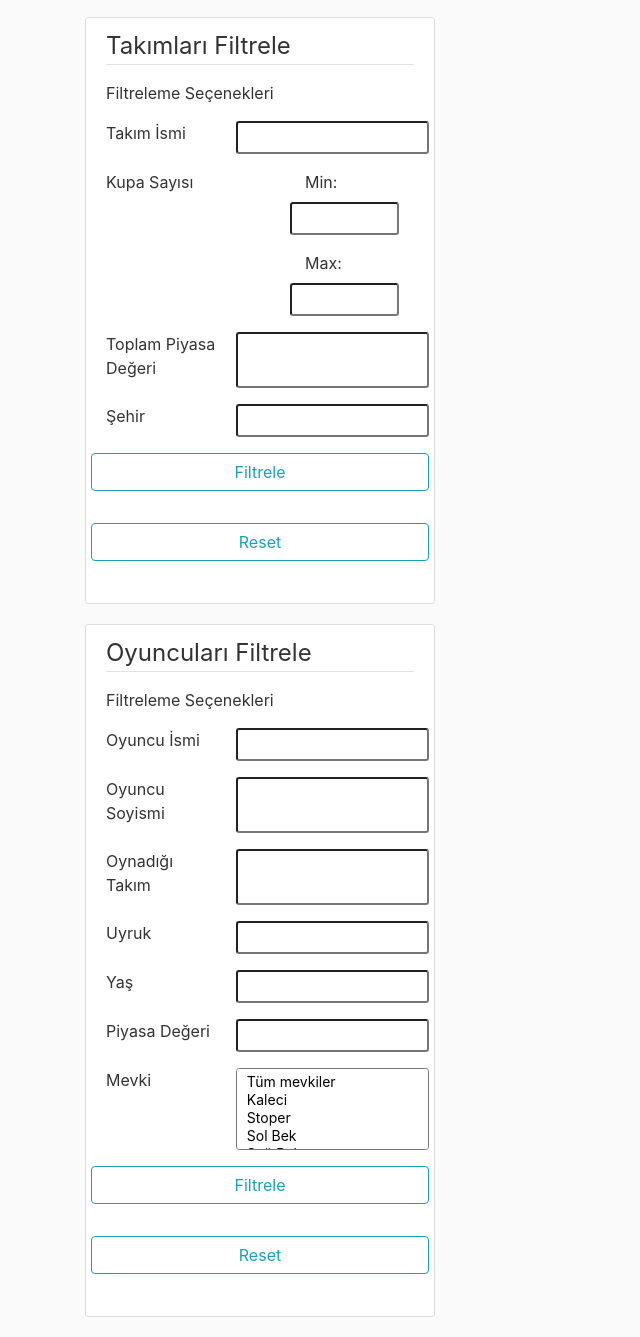
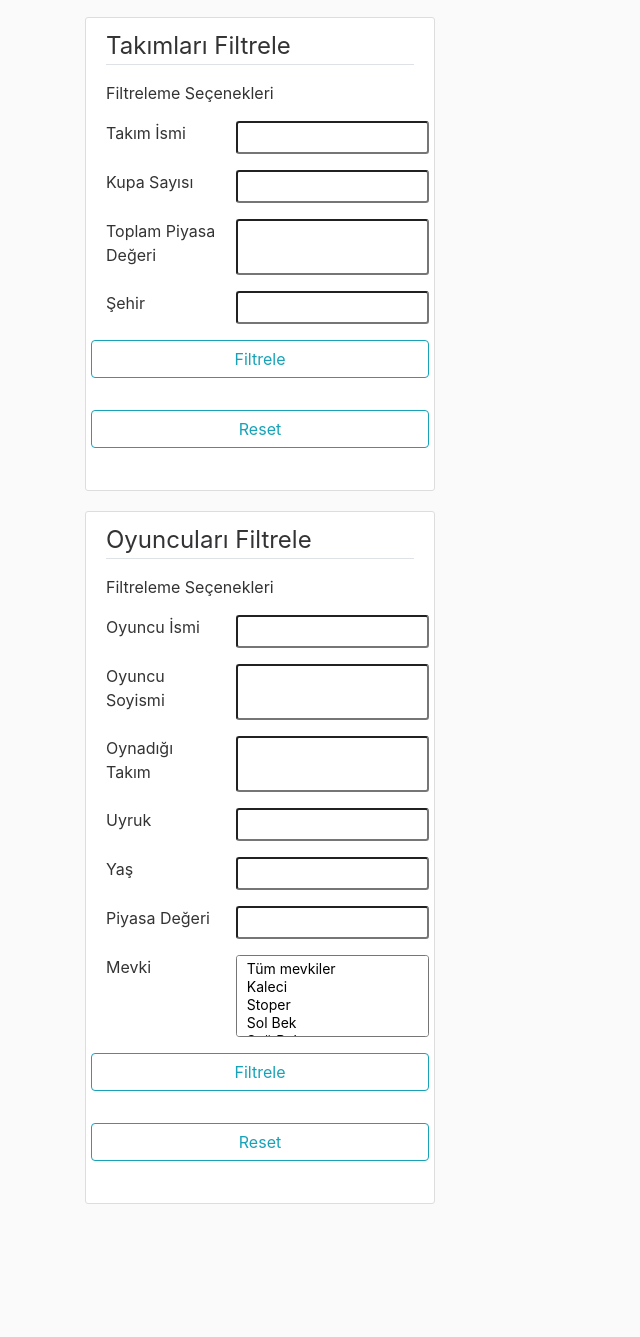
Before and after one commit to erkamakcinar/transfrmarkv2, a Flask app: page / in a window 1280 px wide. Shown: the part 63-1400 px from the top of the page, without its empty margins (0-640 px from the left). After the commit the page ends 1267 px from the top, so only its background shows below. Run offline with Flask 2, Linux system fonts and the light colour scheme; some libraries are stand-ins or nearby versions.

Commit message:
basic team filtering

```diff
--- a/packet/backend/templates/home.html
+++ b/packet/backend/templates/home.html
@@ -25,18 +25,9 @@
                 {{ teamFilter.team_name(class="col ml-1 form-control-sm") }}
             </div>
 
-            <div class="row">
-                <div class="col"><p>Kupa Sayısı</p></div>
-                <div class="col">
-                    <div class="form-group col">
-                        {{ teamFilter.kupa_min.label(class="col form-control-label") }}
-                        {{ teamFilter.kupa_min(class="col form-control-sm") }}
-                    </div>
-                    <div class="form-group col">
-                        {{ teamFilter.kupa_max.label(class="col form-control-label") }}
-                        {{ teamFilter.kupa_max(class="col form-control-sm") }}
-                    </div>
-                </div>
+            <div class="form-group row">
+                {{ teamFilter.cup_num.label(class="col-lg-5 col-md-7 form-control-label") }}
+                {{ teamFilter.cup_num(class="col ml-1 form-control-sm") }}
             </div>
 
             <div class="form-group row">
--- a/packet/ui/filter.py
+++ b/packet/ui/filter.py
@@ -4,8 +4,7 @@ from wtforms.validators import DataRequired, Length
 
 class TeamFiler(FlaskForm):
     team_name = StringField('Takım İsmi', default=None)
-    kupa_min = IntegerField('Min:', default=None)
-    kupa_max = IntegerField('Max:', default=None)
+    cup_num = IntegerField('Kupa Sayısı', default=None)
     total_val = FloatField('Toplam Piyasa Değeri')
     home_towns = StringField('Şehir')
     team_submit = SubmitField('Filtrele')
```
